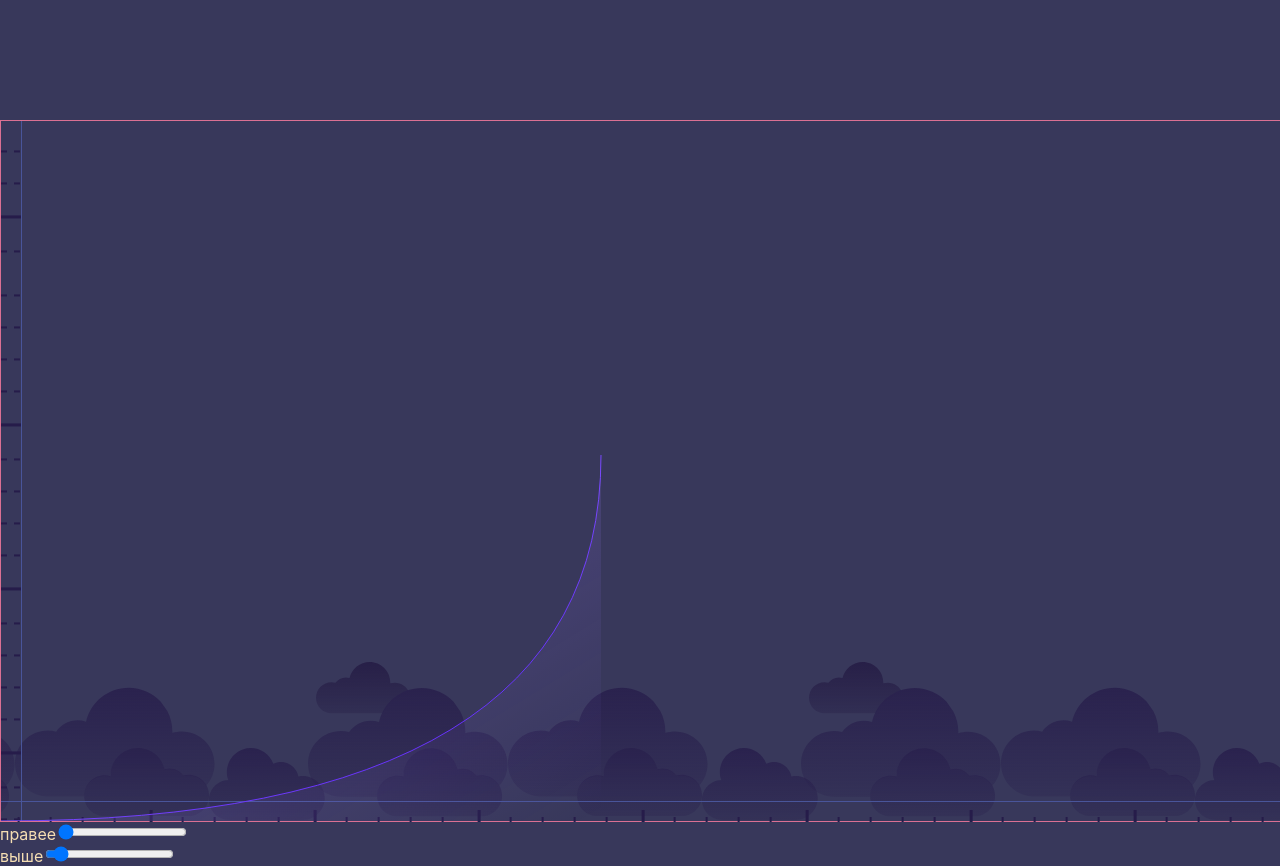
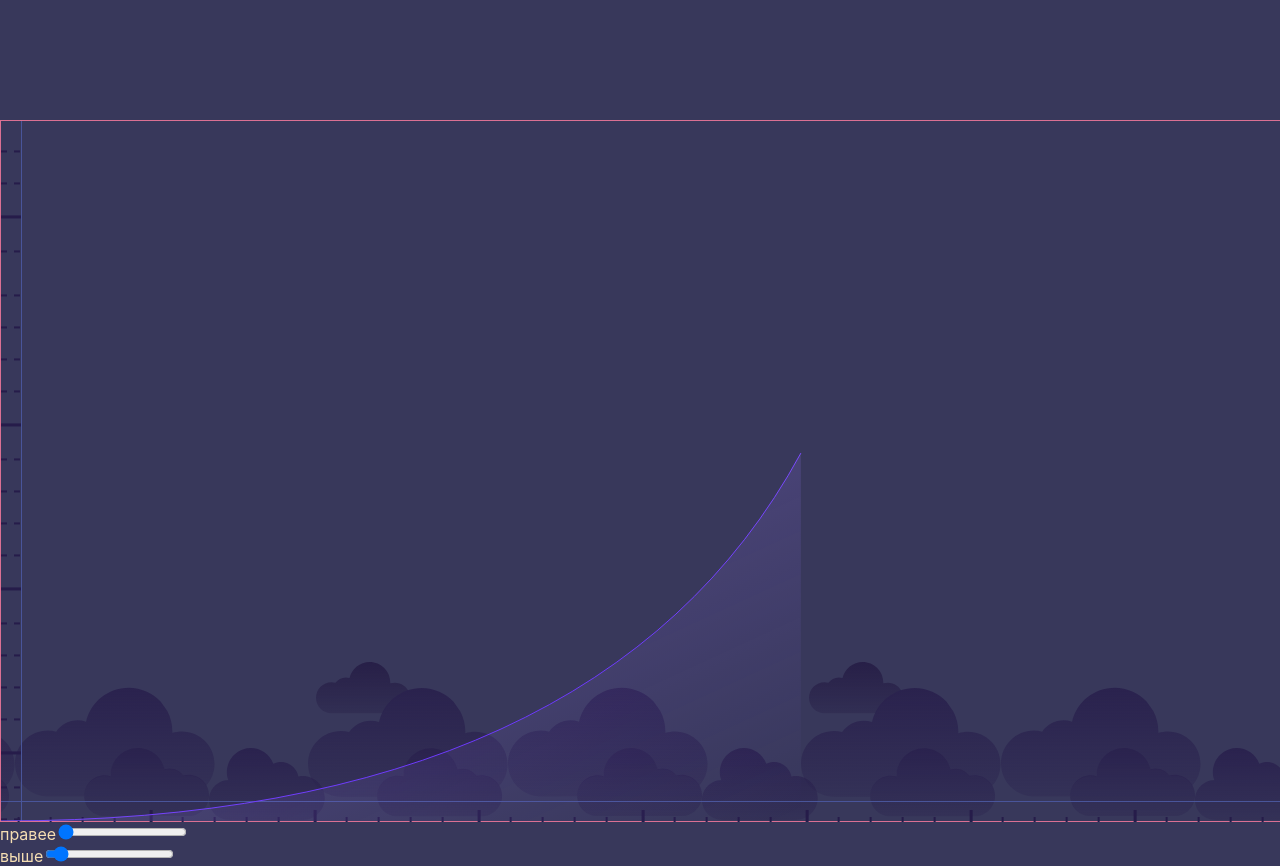
Before and after one commit to ershpower/test-flow, a React (Create React App) app: page / in a window 1280 px wide. Shown: the top 866 px of the page. Built offline with nearby package versions, Linux system fonts and the light colour scheme.

Commit message:
random end point

```diff
--- a/src/App.tsx
+++ b/src/App.tsx
@@ -1,10 +1,45 @@
-import React, { ChangeEvent, useState } from 'react';
+import React, { ChangeEvent, useEffect, useState } from 'react';
 import './App.css';
 import Bezie from './components/Bezie/Bezie';
+import { generateRandomNumberInRange } from './utils';
+
+const DELAY = 200;
+const diffX = 40;
+const diffY = 10;
 
 function App() {
     const [point1, setPoint1] = useState({ x: 600, y: 700 });
-    const [point2, setPoint2] = useState({ x: 600, y: 334 });
+    const [point2, setPoint2] = useState({ x: 800, y: 334 });
+
+    useEffect(() => {
+        const timer = setInterval(() => {
+            const generatedNumber = generateRandomNumberInRange(
+                point2.x - diffX,
+                point2.x + diffX
+            );
+
+            setPoint2((prev) => ({
+                ...prev,
+                x: generatedNumber,
+            }));
+        }, DELAY);
+
+        return () => clearInterval(timer);
+    }, []);
+    useEffect(() => {
+        const timer = setInterval(() => {
+            const generatedNumber = generateRandomNumberInRange(
+                point2.y - diffY,
+                point2.y + diffY
+            );
+            setPoint2((prev) => ({
+                ...prev,
+                y: generatedNumber,
+            }));
+        }, DELAY);
+
+        return () => clearInterval(timer);
+    }, []);
 
     const handleChangePoint2X = (e: ChangeEvent<HTMLInputElement>) => {
         const value = e.target.value;
--- /dev/null
+++ b/src/utils.ts
@@ -0,0 +1,42 @@
+// const generateNumberInRange = (min: number, max: number) => {
+//     return Math.random() * (max + 1 - min) + min;
+// };
+//
+// function createRandomNumberGenerator(min: number, max: number) {
+//     let currentNumber = min; // 0
+//
+//     return function () {
+//         const direction = Math.random() < 0.5 ? -5 : 5; // -1
+//
+//         console.log('currentNumber - ', currentNumber);
+//
+//         console.log('direction - ', direction);
+//
+//         let nextNumber = currentNumber + direction; // -1
+//
+//         console.log('nextNumber - ', nextNumber);
+//         if (nextNumber < min) {
+//             nextNumber = min + 1;
+//         }
+//         if (nextNumber > max) {
+//             nextNumber = max - 1;
+//         }
+//
+//         currentNumber = nextNumber;
+//
+//         console.log('currentNumber before return - ', currentNumber); // 1
+//
+//         return currentNumber;
+//     };
+// }
+//
+// export const randomNumberGenerator = (min: number, max: number) => {
+//     const x = createRandomNumberGenerator(min, max);
+//     for (let i = 0; i < 20; i++) {
+//         x();
+//     }
+// };
+
+export const generateRandomNumberInRange = (min: number, max: number) => {
+    return Math.random() * (max + 1 - min) + min;
+};
```
